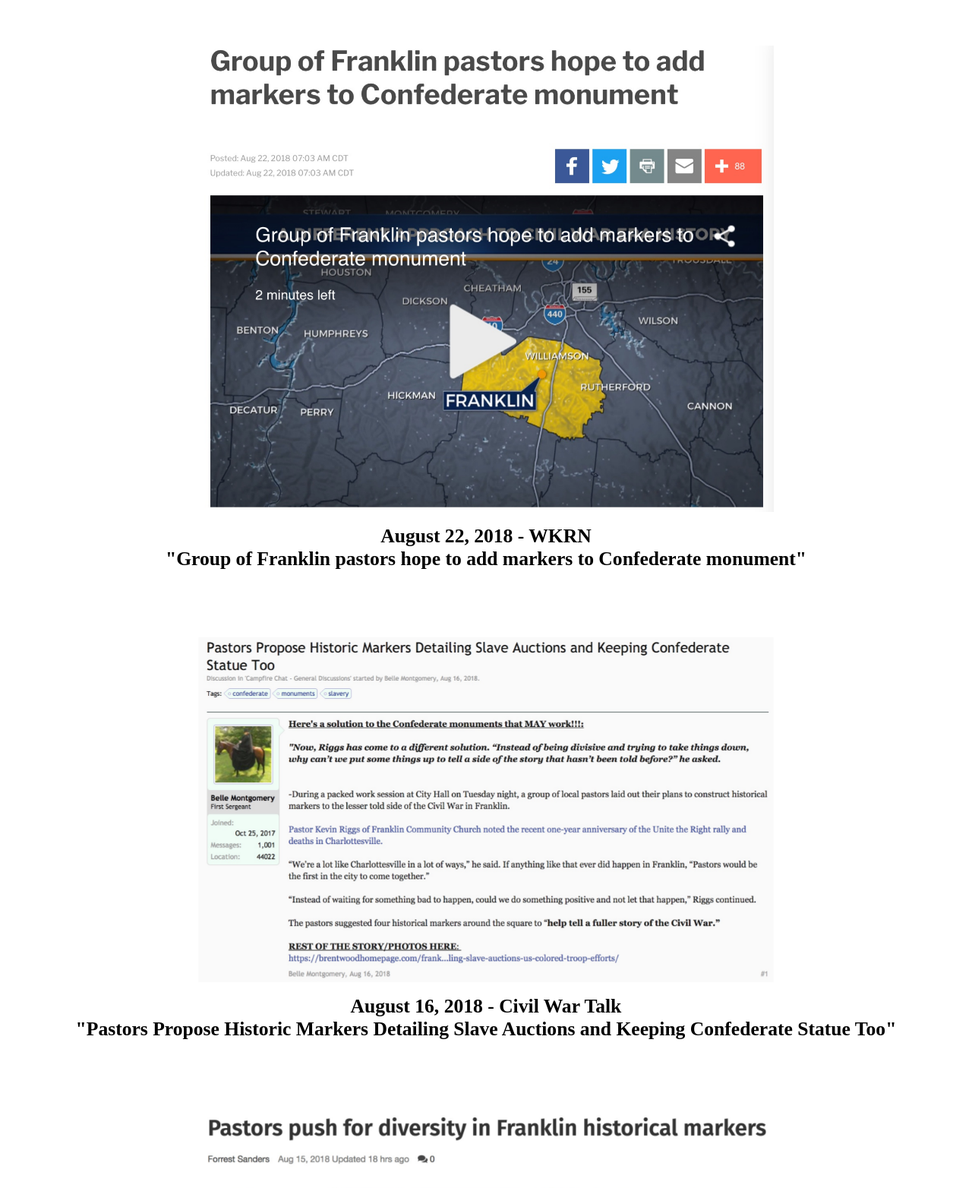
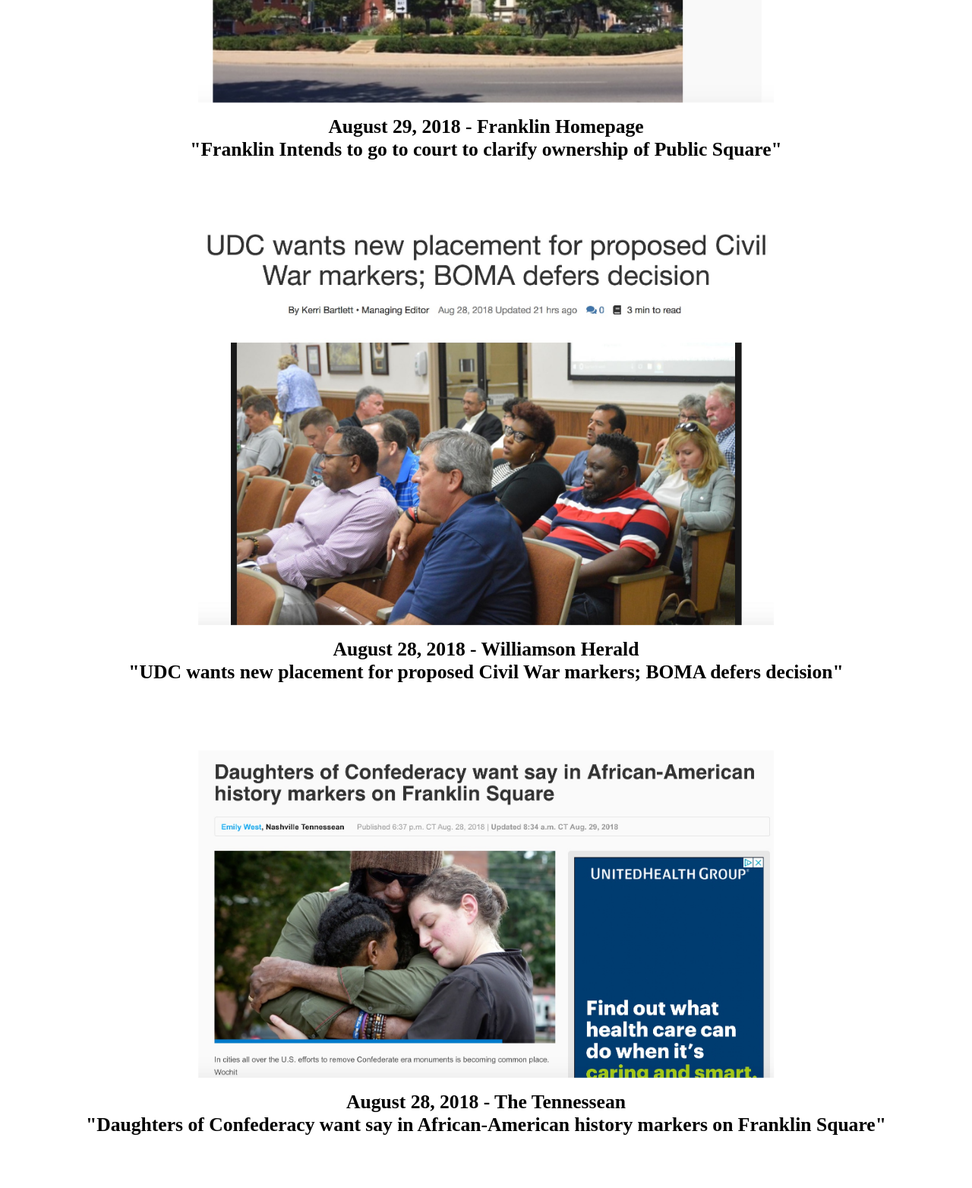
Before and after one commit to fullerstory/Media, a plain HTML site: page index.html in a window 1280 px wide. Shown: the part 660-2224 px from the top of the page at 76% size. Drawn offline with Linux system fonts and the light colour scheme.

Commit message:
Add files via upload

```diff
--- a/index.html
+++ b/index.html
@@ -315,6 +315,21 @@
 
   <p id="mainTitle">News And Media<br></p>
 
+  <a href="https://franklinhomepage.com/franklin-intends-to-go-to-court-to-clarify-ownership-of-public-square/"><img src="news5.jpg" id="newsImage"></a>
+  <a href="https://franklinhomepage.com/franklin-intends-to-go-to-court-to-clarify-ownership-of-public-square/" id="newsInfo">August 29, 2018 - Franklin Homepage <br> "Franklin Intends to go to court to clarify ownership of Public Square"</a>
+
+  <a href="http://www.williamsonherald.com/news/article_b1ae9be0-ab1a-11e8-a376-0727acdea1f3.html"><img src="news8.jpg" id="newsImage"></a>
+  <a href="http://www.williamsonherald.com/news/article_b1ae9be0-ab1a-11e8-a376-0727acdea1f3.html" id="newsInfo">August 28, 2018 - Williamson Herald <br> "UDC wants new placement for proposed Civil War markers; BOMA defers decision"</a>
+
+  <a href="https://www.tennessean.com/story/news/local/williamson/2018/08/28/daughters-confederacy-franklin-square-williamson-county/1126685002/"><img src="news7.jpg" id="newsImage"></a>
+  <a href="https://www.tennessean.com/story/news/local/williamson/2018/08/28/daughters-confederacy-franklin-square-williamson-county/1126685002/" id="newsInfo">August 28, 2018 - The Tennessean <br> "Daughters of Confederacy want say in African-American history markers on Franklin Square"</a>
+
+  <a href="https://www.tennessean.com/story/news/local/williamson/2018/08/28/franklin-confederate-monument-public-square/1128457002/"><img src="news9.jpeg" id="newsImage"></a>
+  <a href="https://www.tennessean.com/story/news/local/williamson/2018/08/28/franklin-confederate-monument-public-square/1128457002/" id="newsInfo">August 28, 2018 - The Tennessean <br> "Franklin files suit to figure out who owns land on public square"</a>
+
+  <a href="https://franklinhomepage.com/franklin-aldermen-vote-to-slow-effort-to-add-african-american-history-markers-on-the-public-square/"><img src="news6.jpg" id="newsImage"></a>
+  <a href="https://franklinhomepage.com/franklin-aldermen-vote-to-slow-effort-to-add-african-american-history-markers-on-the-public-square/" id="newsInfo">August 28, 2018 - Franklin Homepage <br> "African American history markers on the Public Square"</a>
+
   <a href="https://www.stardem.com/news/national/black-pastors-confederate-descendants-share-civil-war-history-in-tennessee/article_20dcac5f-e1d8-5ece-b8c2-18295342ce33.html"><img src="theStar.jpg" id="newsImage"></a>
   <a href="https://www.stardem.com/news/national/black-pastors-confederate-descendants-share-civil-war-history-in-tennessee/article_20dcac5f-e1d8-5ece-b8c2-18295342ce33.html" id="newsInfo">August 24, 2018 - The Star Democrat <br> "Black pastors, Confederate descendants share Civil War history in Tennessee town"</a>
 
```
Also changed, not shown: news5.jpg (added), news6.jpg (added), news7.jpg (added), news8.jpg (added), news9.jpeg (added).
